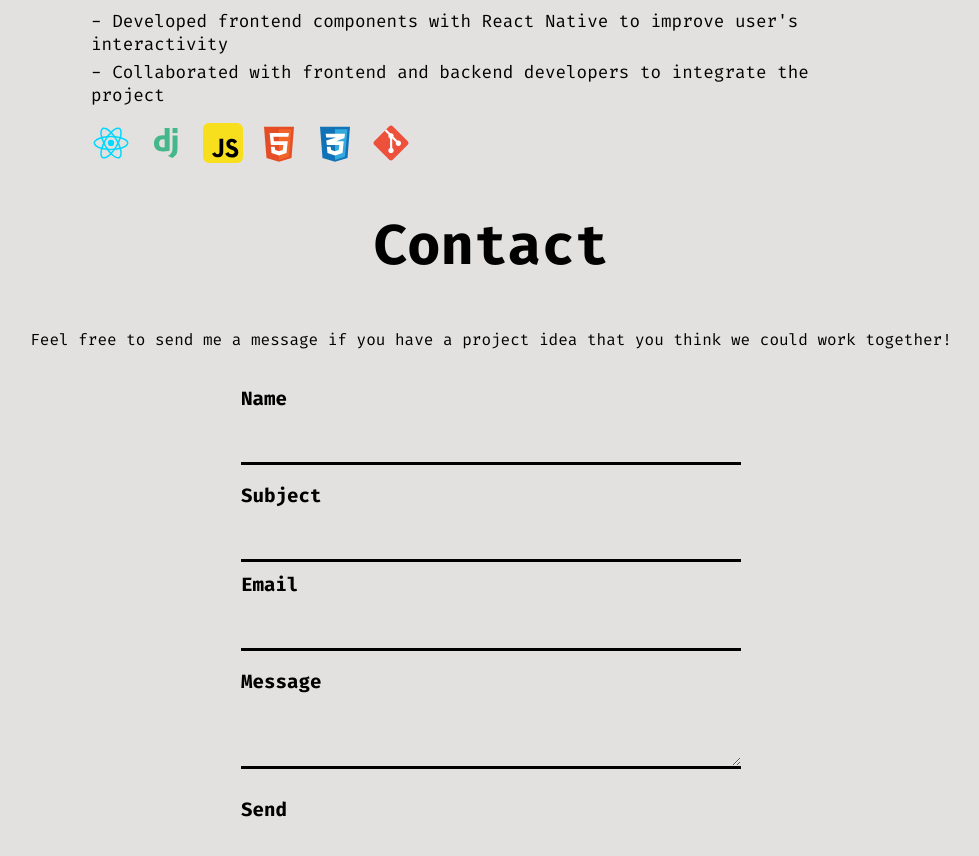
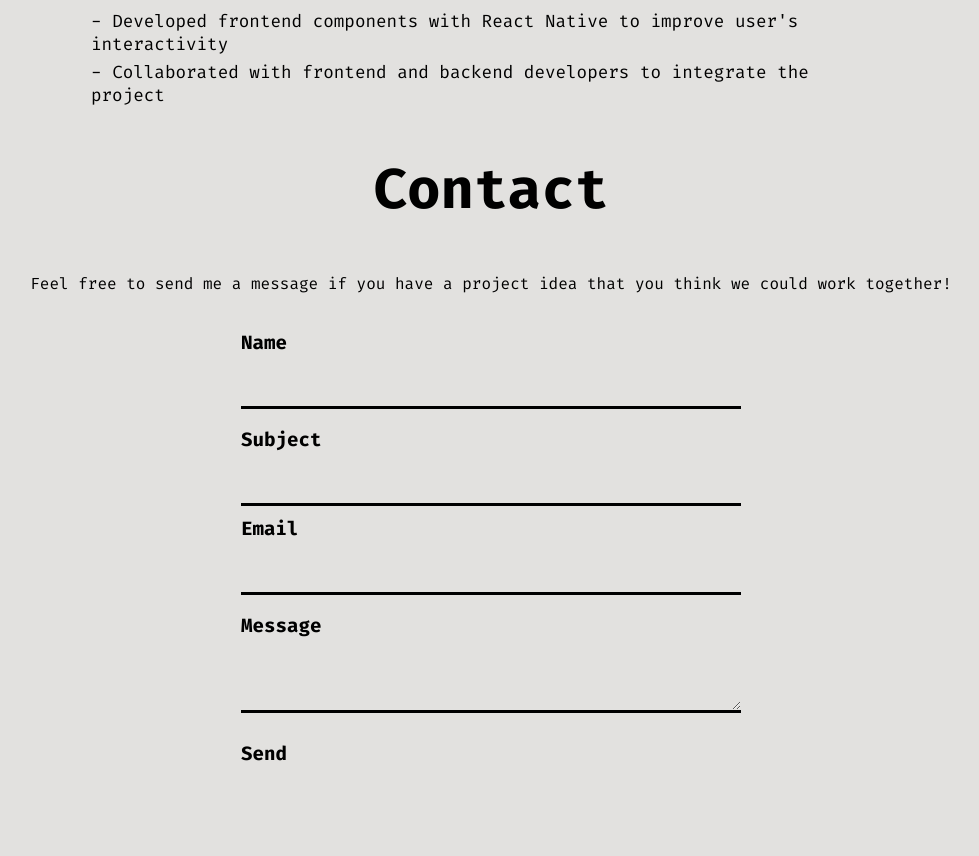
Before and after one commit to 13ack2basixs/portfolio, a React (Vite) app: page / in a window 1280 px wide. Shown: the part 4149-5005 px from the top of the page, without its empty margins (149-1128 px from the left). Built offline with nearby package versions, Linux system fonts and the light colour scheme.

Commit message:
Remove tech logos for experience section

```diff
--- a/src/components/Experience/Experience.jsx
+++ b/src/components/Experience/Experience.jsx
@@ -1,12 +1,5 @@
 import ExperienceCard from './ExperienceCard';
 import './Experience.css';
-
-import reactSVG from '../../assets/frameworks/react.svg';
-import djangoSVG from '../../assets/frameworks/django.svg';
-import javascriptSVG from '../../assets/languages/javascript.svg';
-import htmlSVG from '../../assets/languages/html.svg';
-import cssSVG from '../../assets/languages/css.svg';
-import gitSVG from '../../assets/tools/git.svg';
 
 const experienceItems = [
     {
@@ -18,7 +11,6 @@ const experienceItems = [
             "Developed frontend components with React Native to improve user's interactivity",
             "Collaborated with frontend and backend developers to integrate the project"
         ],
-        techLogos: [reactSVG, djangoSVG, javascriptSVG, htmlSVG, cssSVG, gitSVG],
     },
 
 ]
@@ -36,7 +28,6 @@ const Experience = () => {
                     dates={exp.dates}
                     company={exp.company}
                     bullets={exp.bullets}
-                    techLogos={exp.techLogos}
                 />
             ))}
         </div>
--- a/src/components/Experience/ExperienceCard.jsx
+++ b/src/components/Experience/ExperienceCard.jsx
@@ -1,7 +1,7 @@
 import React from 'react';
 import './ExperienceCard.css';
 
-const ExperienceCard = ({ role, dates, company, bullets, techLogos }) => {
+const ExperienceCard = ({ role, dates, company, bullets }) => {
     return (
         <div className="experience-card-container">
             <div className="experience-item">
@@ -15,11 +15,6 @@ const ExperienceCard = ({ role, dates, company, bullets, techLogos }) => {
                         <li key={index}>- {list}</li>
                     ))}
                 </ul>
-                <div className="experience-tech-logos">
-                    {techLogos.map((icon, index) => (
-                        <img src={icon} key={index} alt="tech" />
-                    ))}
-                </div>
             </div>
         </div>
     );
```
